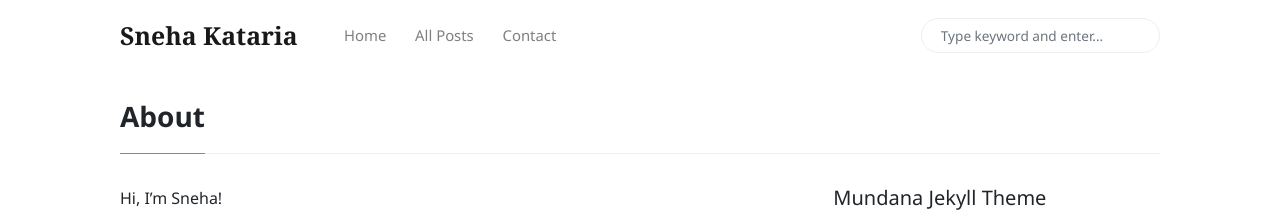
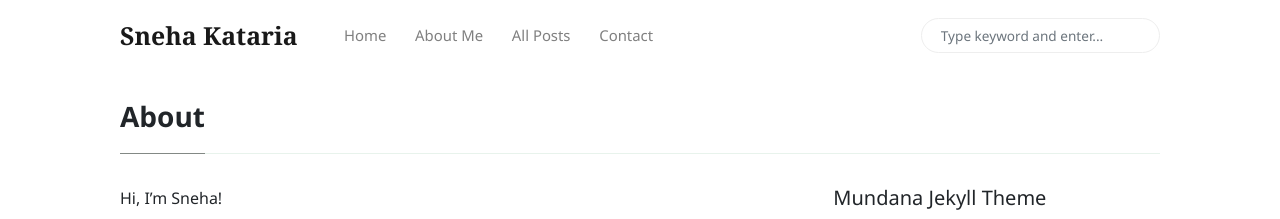
Before and after one commit to sneha-kataria/blog, a Jekyll site: the page built from _pages/about.md, in a window 1280 px wide. Shown: the top 219 px of the page. Built offline with Jekyll 4.4.1, drawn with Linux system fonts in a browser that asks for light colours; nearby versions of some CDN libraries; comment, search, counter and statistics services are not loaded.

Commit message:
Added about Me.

```diff
--- a/_includes/menu-header.html
+++ b/_includes/menu-header.html
@@ -2,6 +2,9 @@
 
 <li class="nav-item">
 <a class="nav-link" href="{{site.baseurl}}/index.html">Home</a>
+</li>
+<li class="nav-item">
+<a class="nav-link" href="{{site.baseurl}}/about.md">About Me</a>
 </li>
 <li class="nav-item">
 <a class="nav-link" href="{{site.baseurl}}/author-sneha-kataria.html">All Posts</a>
```
